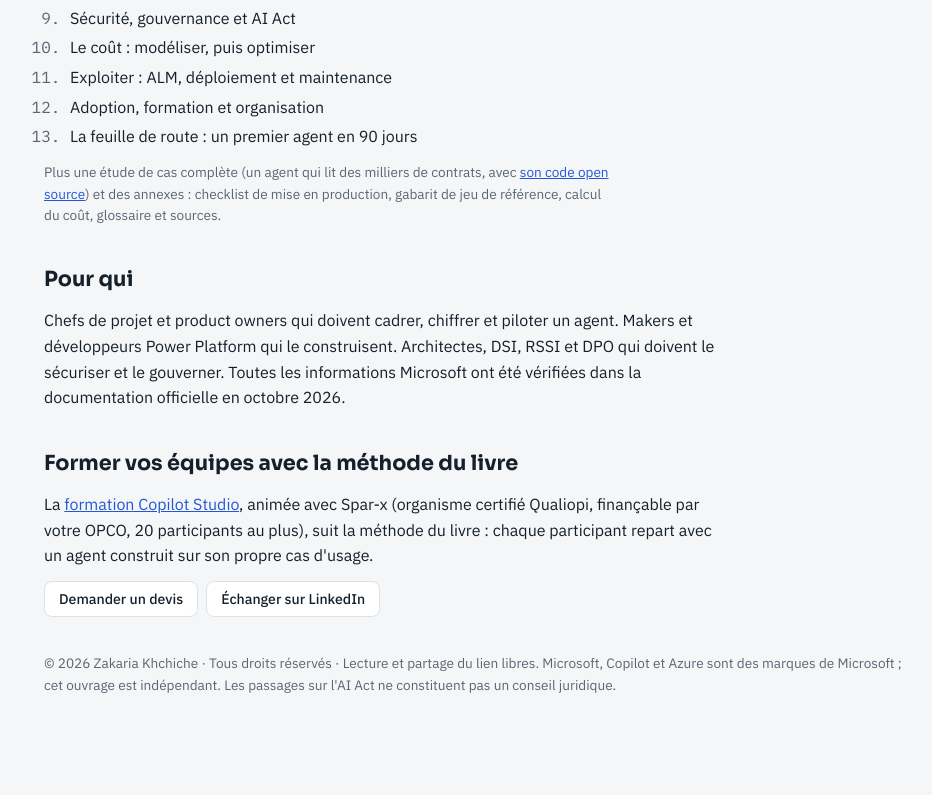
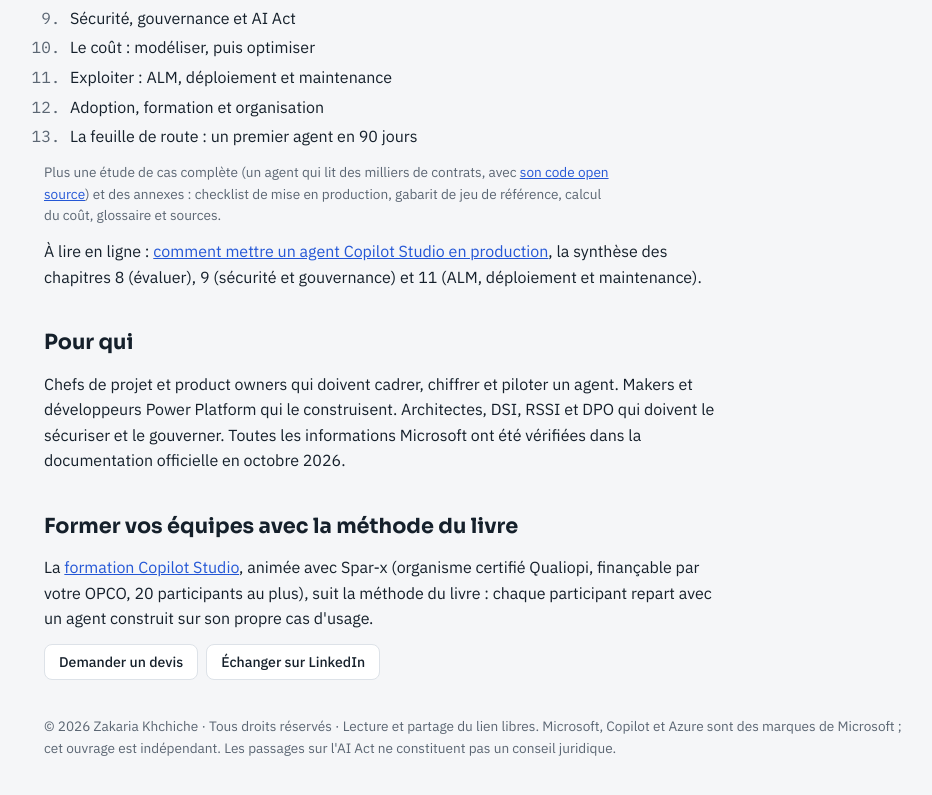
Before and after one commit to Zakariakhchiche/Zakariakhchiche.github.io, a plain HTML site: page livre/index.html in a window 1280 px wide. Shown: the part 987-1782 px from the top of the page, without its empty margins (166-1098 px from the left). Before the commit the page ends 1747 px from the top, so only its background shows below. Drawn offline with Linux system fonts and the light colour scheme.

Commit message:
Livre : lien vers le guide de mise en production

```diff
--- a/livre/index.html
+++ b/livre/index.html
@@ -103,6 +103,7 @@
     <li>La feuille de route : un premier agent en 90 jours</li>
   </ol>
   <p class="note">Plus une étude de cas complète (un agent qui lit des milliers de contrats, avec <a href="https://github.com/Zakariakhchiche/copilot-studio-knowledge-rerank">son code open source</a>) et des annexes : checklist de mise en production, gabarit de jeu de référence, calcul du coût, glossaire et sources.</p>
+  <p>À lire en ligne : <a href="/mettre-agent-copilot-studio-en-production/">comment mettre un agent Copilot Studio en production</a>, la synthèse des chapitres 8 (évaluer), 9 (sécurité et gouvernance) et 11 (ALM, déploiement et maintenance).</p>
 </section>
 
 <section>
```
